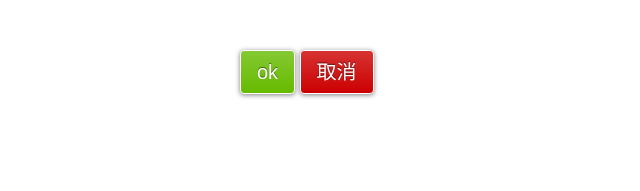
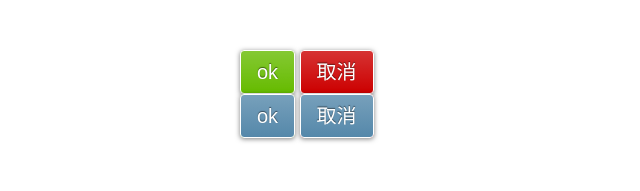
Before and after one commit to winner-shiyi/css-secrets-demo, a website: page html/按钮page8.html in a window 1280 px wide. Shown: the whole page, without its empty margins (0-640 px from the left). Drawn offline with Linux system fonts and the light colour scheme.

Commit message:
修改 page8 demo

```diff
--- a/html/按钮page8.html
+++ b/html/按钮page8.html
@@ -6,7 +6,10 @@
 	<link rel="stylesheet" href="../dist/style/demo1/index.css">
 </head>
 <body>
-	<button class="ok">ok</button>
-	<button class="cancel">取消</button>
+	<button class="ok button1">ok</button>
+	<button class="cancel button1">取消</button>
+	<br>
+	<button class="ok2 button2">ok</button>
+	<button class="cancel2 button2">取消</button>
 </body>
 </html>
--- a/src/style/demo1/index.scss
+++ b/src/style/demo1/index.scss
@@ -9,7 +9,6 @@ body{
 button{
 	padding:.3em .8em;
 	border:1px solid grba(0,0,0,.1);
-	background: #58a linear-gradient(hsla(0,0%,100%,.2),transparent);
 	border-radius: .2em;
 	box-shadow: 0 .05em .25em rgba(0,0,0,.5);
 	color: white;
@@ -18,9 +17,21 @@ button{
 	line-height: 1.5;
 	outline: none;
 }
-button.cancel{
+.button1{
+	background: #58a linear-gradient(hsla(0,0%,100%,.2),transparent);
+}
+.button2{
+	background: #58a linear-gradient(#77a0bb,#58a);
+}
+.cancel{
 	background-color: #c00;
 }
-button.ok{
+.ok{
+	background-color:#6b0;
+}
+.cancel2{
+	background-color: #c00;
+}
+.ok2{
 	background-color: #6b0;
 }
```
Also changed, not shown: dist/style/demo1/index.css.
